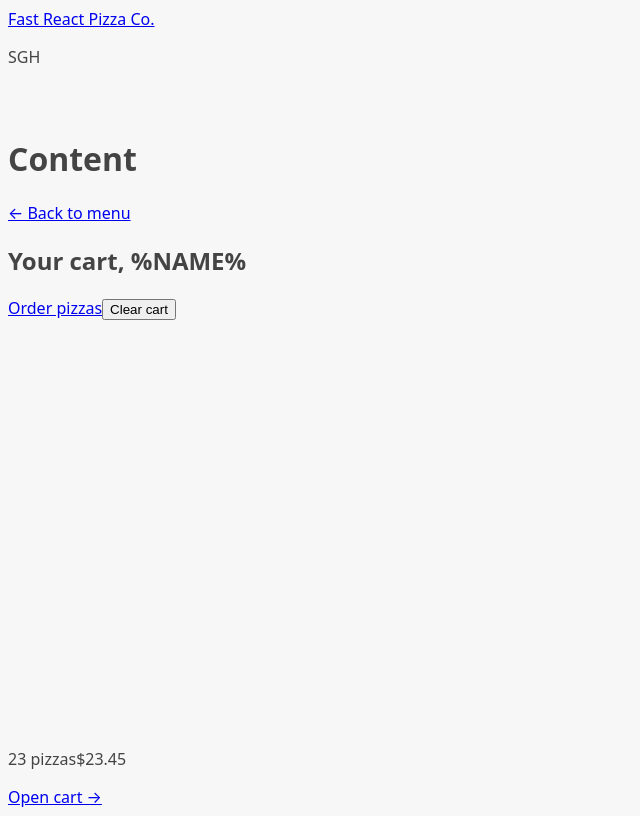
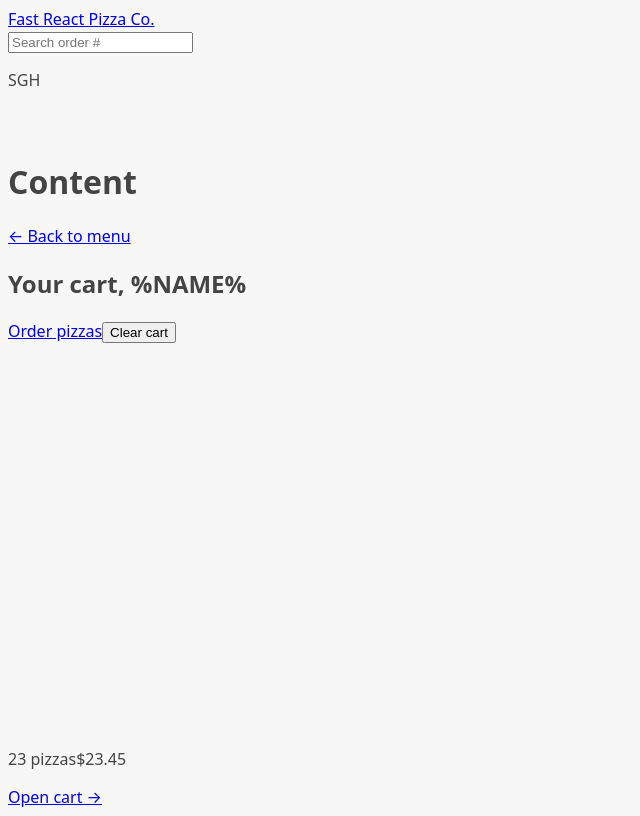
Before and after one commit to Sherman-shop/fast-react-pizza, a React (Vite) app: page /cart in a window 1280 px wide. Shown: the whole page, without its empty margins (0-640 px from the left). Built offline with nearby package versions, Linux system fonts and the light colour scheme.

Commit message:
Implement search order component and integrate into header

```diff
--- /dev/null
+++ b/src/features/order/SearchOrder.jsx
@@ -0,0 +1,25 @@
+import  { useState } from 'react';
+import { useNavigate } from 'react-router-dom';
+
+
+export default function SearchOrder() {
+
+    const [query, setQuery] = useState("");
+    const navigate = useNavigate();
+    function handleSubmit(e){
+        e.preventDefault();
+        if(!query) return;
+        navigate(`/order/${query}`);
+        setQuery("");
+    }
+return(
+    <form onSubmit={handleSubmit}>
+    <input
+        placeholder="Search order #"
+        value={query}
+        onChange={(e) => setQuery(e.target.value)}
+    />
+    </form>
+  );
+
+}
--- a/src/ui/Header.jsx
+++ b/src/ui/Header.jsx
@@ -1,9 +1,13 @@
 import { Link } from "react-router-dom";
+import SearchOrder from "../features/order/SearchOrder";
 
 export default function Header() {
   return (
     <header>
         <Link to="/">Fast React Pizza Co.</Link>
+
+        <SearchOrder />
+
         <p>SGH</p>
     </header>
   )
```
